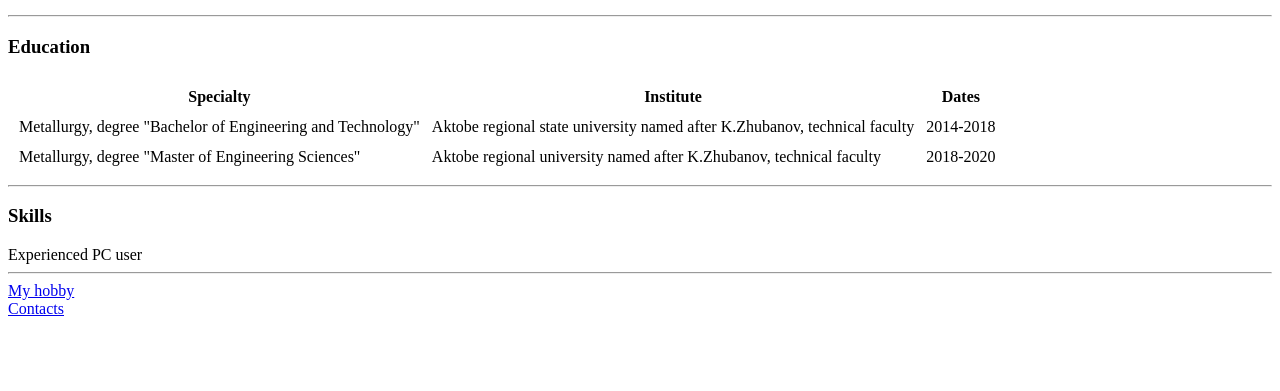
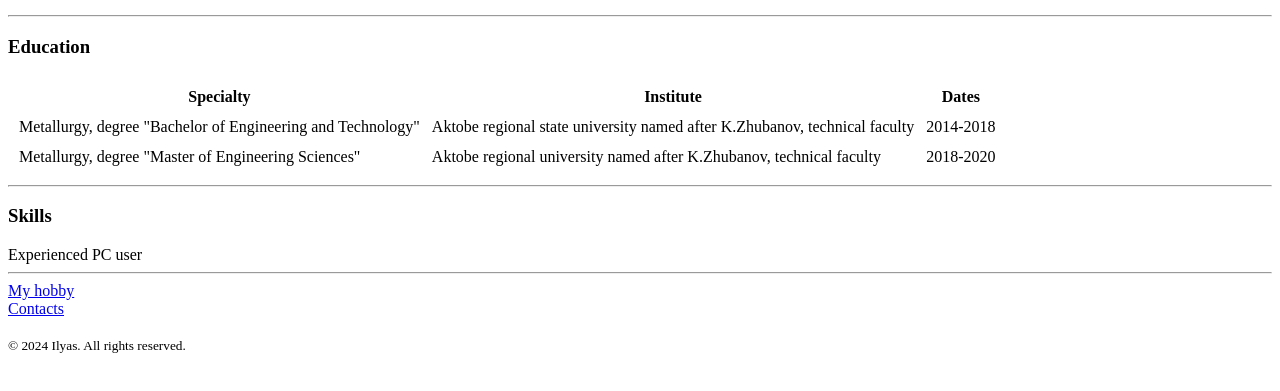
Before and after one commit to ilyas-tur/resume, a plain HTML site: page index.html in a window 1280 px wide. Shown: the part 213-604 px from the top of the page. Drawn offline with Linux system fonts and the light colour scheme.

Commit message:
Update index.html

```diff
--- a/index.html
+++ b/index.html
@@ -49,6 +49,9 @@
     Experienced PC user
     <hr />
     <a href="./hobby.html">My hobby</a> <br />
-    <a href="./contacts.html">Contacts</a>
+    <a href="./contacts.html">Contacts</a> <br /><br />
+    <footer>
+      <small>&copy; 2024 Ilyas. All rights reserved.</small>
+    </footer>
   </body>
 </html>
```
